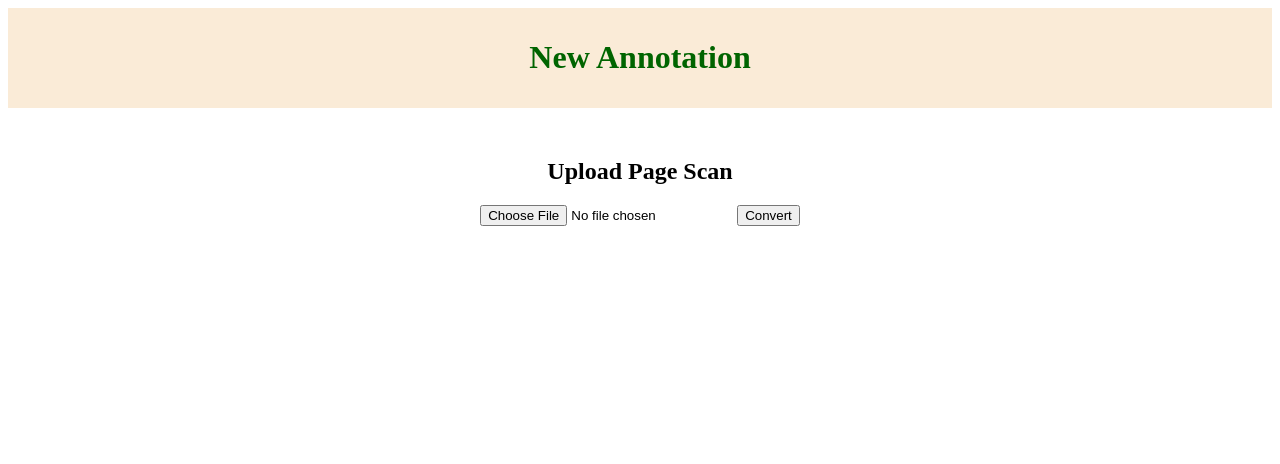
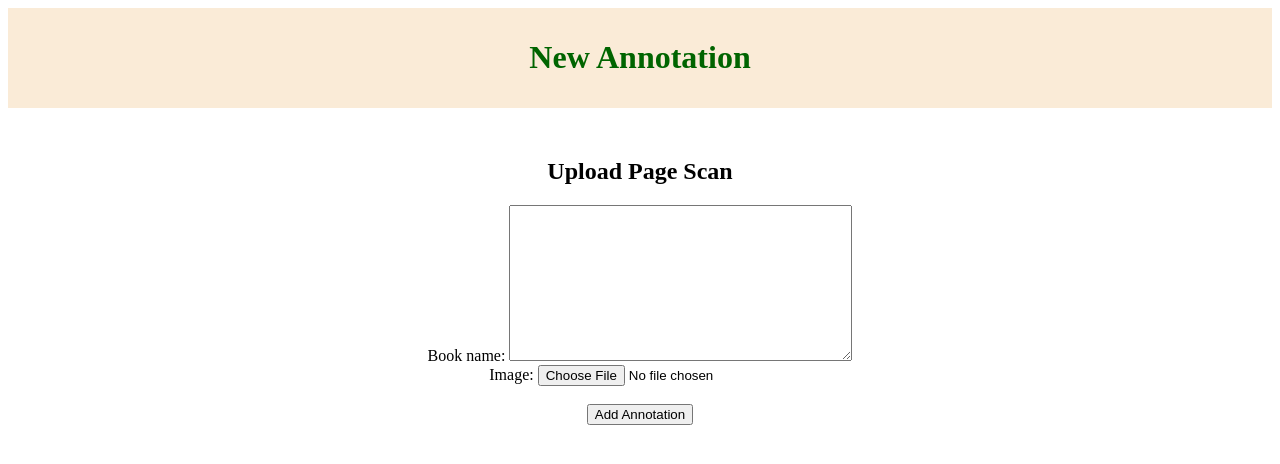
Before and after one commit to tings17/margin-minder, a Django app: page / in a window 1280 px wide. Shown: the top 464 px of the page. Run offline with Django 5.2, Linux system fonts and the light colour scheme.

Commit message:
book title etc

```diff
--- a/backend/myapp/forms.py
+++ b/backend/myapp/forms.py
@@ -2,6 +2,8 @@ from django import forms
 from .models import Annotation
 
 class AnnotationForm(forms.ModelForm):
+    #a form class that inherits from Django's ModelForm (automatically generate from fields based on the fields in the model)
     class Meta:
+        #nested Meta class that provides metadata about the form
         model = Annotation
-        fields = ("image",)
+        fields = ["book_name", "image"]
--- a/backend/myapp/models.py
+++ b/backend/myapp/models.py
@@ -4,7 +4,11 @@ from django.db import models
 
 class Annotation(models.Model):
     image = models.ImageField(upload_to="uploaded_images/")
+    # stored in a directory within my media root directory
     image_text = models.TextField(blank=True)
+    book_name = models.TextField(blank=True)
 
+    # string representation method for the Annotation objects
     def __str__(self):
+        # primary key
         return f"Image {self.id}"
--- a/backend/myapp/templates/result.html
+++ b/backend/myapp/templates/result.html
@@ -10,11 +10,11 @@
     </head>
     <body>
         <header>
-            <h1> Annotation </h1>
+            <h1> New Annotation Added </h1>
         </header>
         <div class="container">
-            <h2>Result</h2>
-            <img src "{{ image_entry.image.url }}" alt="Uploaded Image" width "300">
+            <h2>Saved Annotation: {{ image_entry.book_name }}</h2>
+            <img src="{{ image_entry.image.url }}" alt="Uploaded Image" width="300">
             <p><strong>Extracted Annotation:</strong></p>
             <p>{{ image_entry.image_text }}</p>
         </div>
--- a/backend/myapp/templates/upload.html
+++ b/backend/myapp/templates/upload.html
@@ -1,7 +1,7 @@
 <!DOCTYPE html>
 <html>
     <head>
-        <title> New Annotation </title>
+        <title> Create New Annotation </title> <!--title is not a visible element-->
         <style>
             body { font-family: 'Times New Roman', Times, serif;}
             header, footer { background-color: antiquewhite; color: darkgreen; text-align: center; padding: 10px; }
@@ -16,9 +16,14 @@
         <div class="container">
             <h2>Upload Page Scan</h2>
             <form method="POST" enctype="multipart/form-data">
+                <!--POST is the HTTP method to use when submitting the form
+                to send data to the server-->
+                <!--enctype: encoding type-->
                 {% csrf_token %}
-                <input type="file" name="image" accept="image/*">
-                <button type="submit">Convert</button>
+                {{ form }}
+                <!--<input type="file" name="image" accept="image/*">-->
+                <br>
+                <button type="submit">Add Annotation</button>
             </form>
         </div>
     </body>
--- a/backend/myapp/urls.py
+++ b/backend/myapp/urls.py
@@ -4,4 +4,5 @@ from . import views
 urlpatterns = [
     path("", views.upload_and_ocr, name='upload_and_ocr'),
     path('result/<int:pk>', views.result_view, name='result'),
+    #the pk=uploaded_image.pk in views.py parameter becomes part of the URL which DJango then uses to call the result_view function with that pk
 ]
--- a/backend/myapp/views.py
+++ b/backend/myapp/views.py
@@ -1,4 +1,4 @@
-from django.shortcuts import render, HttpResponse, redirect
+from django.shortcuts import render, redirect
 from pytesseract import pytesseract
 from PIL import Image
 from .models import Annotation
@@ -6,8 +6,6 @@ from .forms import AnnotationForm
 pytesseract.tesseract_cmd = "/opt/homebrew/Cellar/tesseract/5.5.0/bin/tesseract"
 
 # Create your views here.
-def home(request):
-    return HttpResponse("hello world !")
 
 def upload_and_ocr(request):
     annotations = dict()
@@ -15,19 +13,27 @@ def upload_and_ocr(request):
     if request.method == "POST":
         form = AnnotationForm(request.POST, request.FILES)
         if form.is_valid():
-            uploaded_image = form.save(commit=False)
+            uploaded_image = form.save(commit=False) #AnnotationForm's model field which is the Annotation model instance
+            # Annotation model fields: image (uploaded image) and image_text: text field (blank initially)
             image = Image.open(uploaded_image.image)
             uploaded_image.image_text = pytesseract.image_to_string(image)
-            uploaded_image.save()
+            uploaded_image.save() # save the annotation object to the database (with ocr text)
             #image = Image.open(request.FILES['image'])
             #image_text = pytesseract.image_to_string(image)
             #form.save()
-            return redirect('result', pk=uploaded_image.pk)
-    else:
+            return redirect('result', pk=uploaded_image.pk) #redirect "result" URL passing the primary key (pk) of the saved Annotation object
+    else: #if not POST (a GET request instead)
+        # empty ANnotationFOrm instance for the user to fill out
         form = AnnotationForm()
         #annotations.update({'image_text': image_text, })
+
+    # render the upload.html template with the form (either empty or with validation errors) passed as context
     return render(request,'upload.html', {'form': form})
 
 def result_view(request, pk):
+    # passing in the pk value that was passed in the URL
+    # uses Django's ORM (object-relational mapper) to query the DB
+    # request parameter & primary key for the Annotation's primary key
     image_entry = Annotation.objects.get(pk=pk)
-    return render(request, 'result.html', {'image_entry': image_entry})
+    # retrieves the Annotation object with the given primarykey from the database
+    return render(request, 'result.html', {'image_entry': image_entry}) #renders the result.html template (passing the retrieved Annotation object as context)
```
Also changed, not shown: backend/db.sqlite3, backend/media/uploaded_images/Screenshot_2025-02-26_at_2.07.48PM.png (added), backend/media/uploaded_images/sample_O78jTWY.jpg (added), backend/media/uploaded_images/sample_QBHn98v.jpg (added), backend/media/uploaded_images/sample_fa2SQZf.jpg (added), backend/media/uploaded_images/sample_jfYZtEO.jpg (added), backend/media/uploaded_images/sample_k6bGnBP.jpg (added), backend/myapp/migrations/0003_annotation_book_name.py (added), 1 other file.
